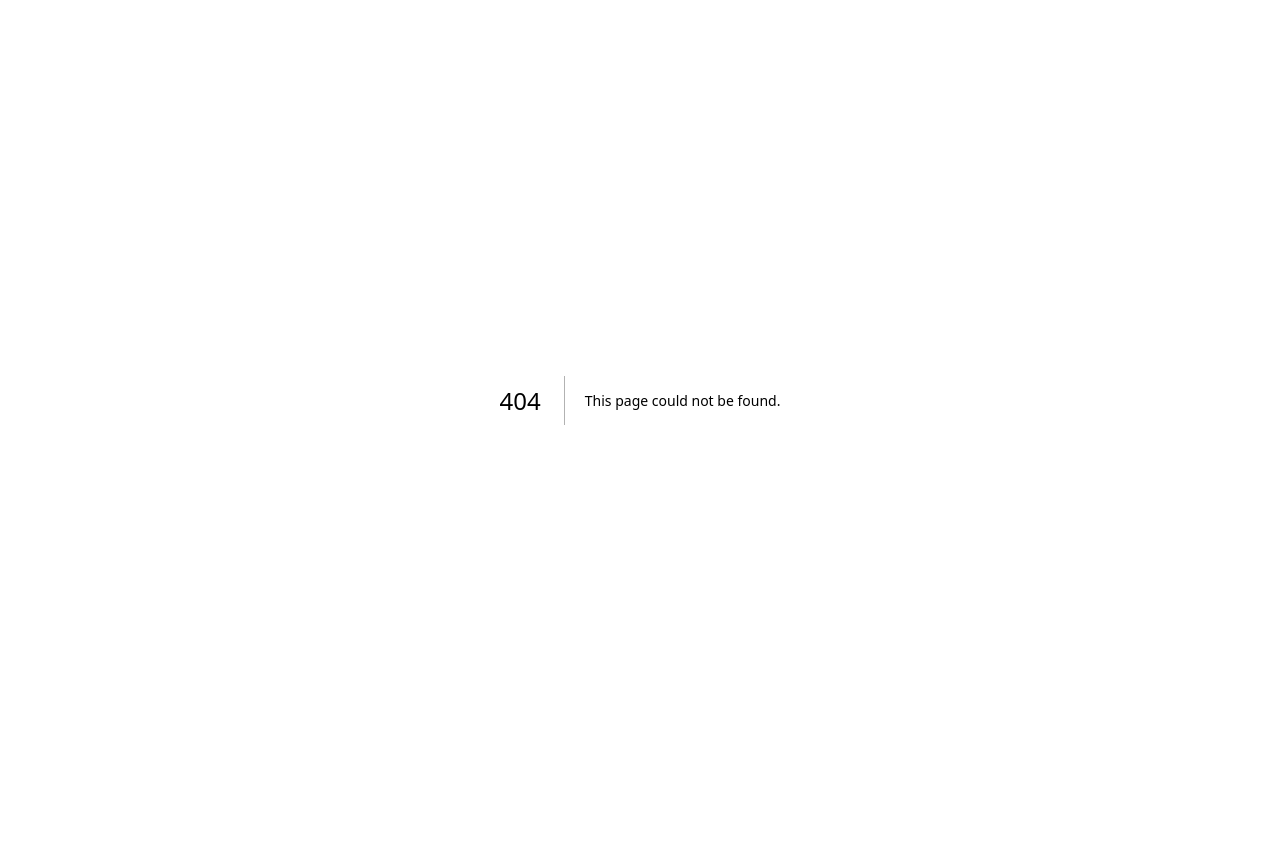
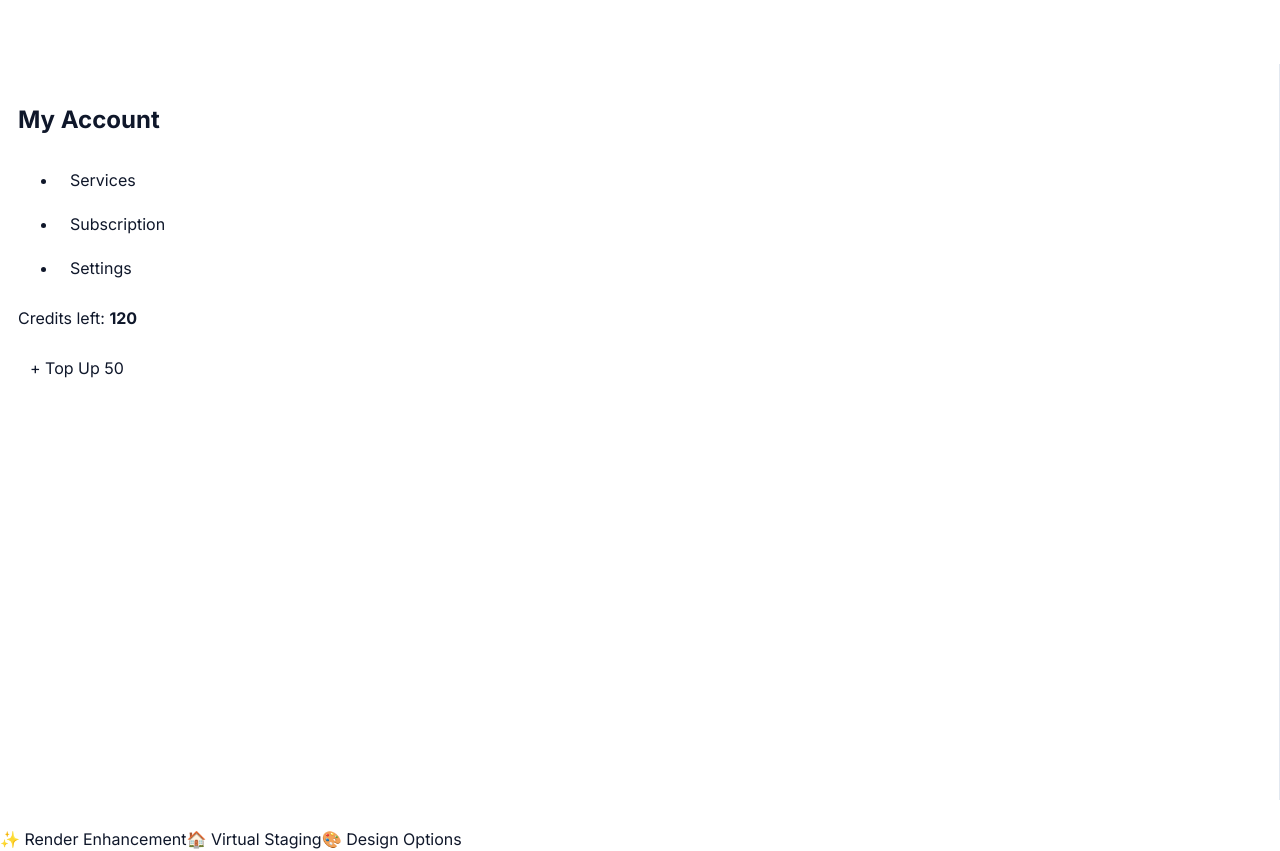
Before and after one commit to markgaughan75-maker/Test-3, a Next.js app: page /dashboard in a window 1280 px wide. Before the commit this address had no page. Before the commit the page ends 800 px from the top, so only its background shows below. Built offline with nearby package versions, Linux system fonts and the light colour scheme.

Commit message:
Create dashboard.js

```diff
--- /dev/null
+++ b/pages/dashboard.js
@@ -0,0 +1,31 @@
+import React from "react";
+
+export default function Dashboard() {
+  return (
+    <div className="dashboard">
+      {/* Sidebar */}
+      <aside className="sidebar">
+        <h2>My Account</h2>
+        <ul>
+          <li><a href="/dashboard">Services</a></li>
+          <li><a href="/subscription">Subscription</a></li>
+          <li><a href="/settings">Settings</a></li>
+        </ul>
+        <div className="credits">
+          <p>Credits left: <strong>120</strong></p>
+          <a href="/checkout?topup=50" className="btn-small">+ Top Up 50</a>
+        </div>
+      </aside>
+
+      {/* Main */}
+      <main className="main">
+        <h1>Choose a Service</h1>
+        <div className="service-grid">
+          <a className="service-card" href="/services/render">✨ Render Enhancement</a>
+          <a className="service-card" href="/services/staging">🏠 Virtual Staging</a>
+          <a className="service-card" href="/services/design">🎨 Design Options</a>
+        </div>
+      </main>
+    </div>
+  );
+}
```
